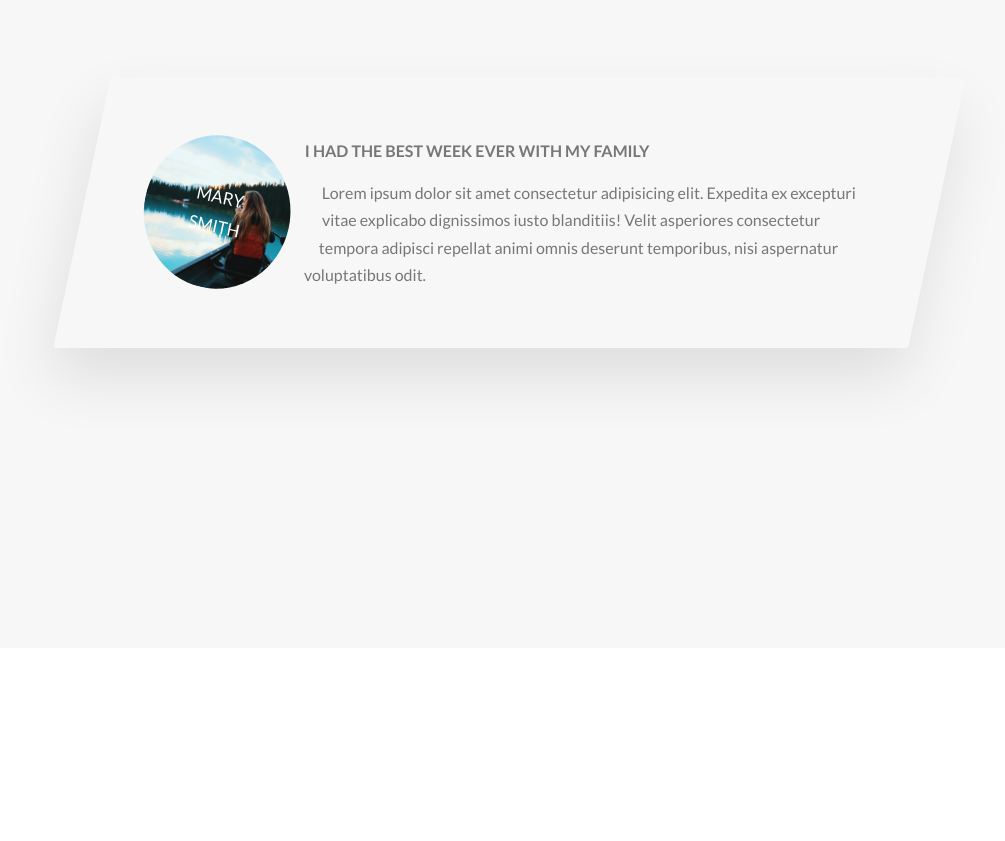
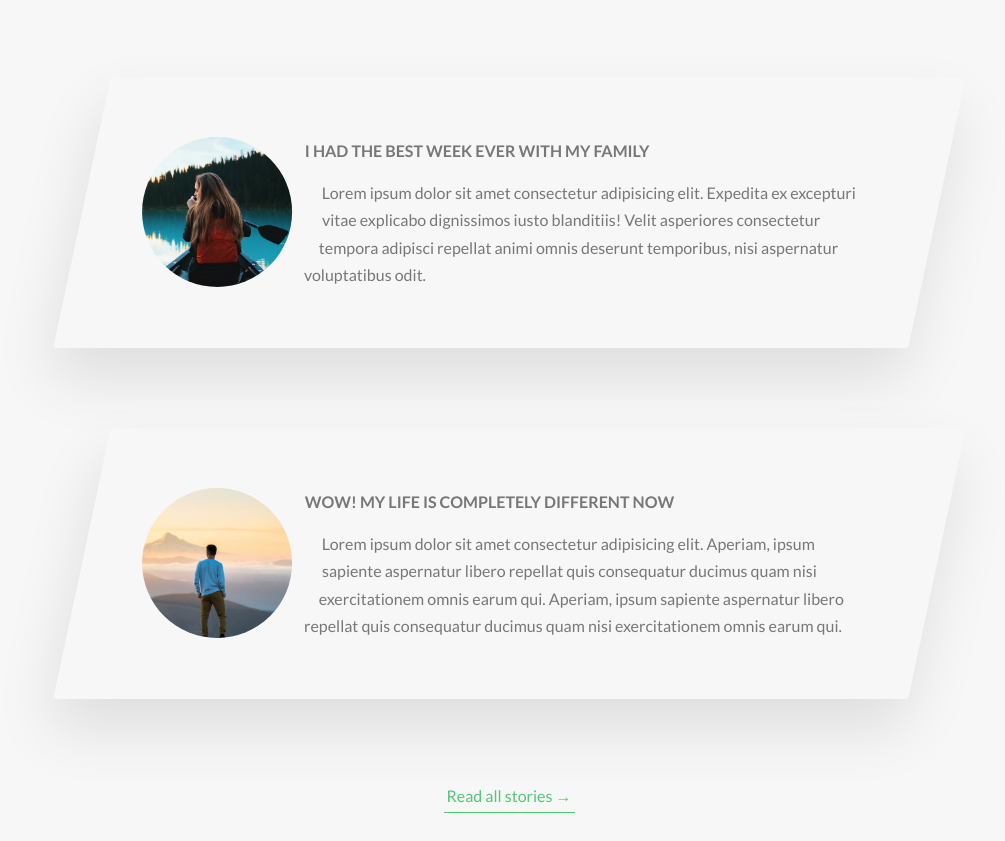
Before and after one commit to Fersanseg/natours-2021, a website: page index.html in a window 1280 px wide. Shown: the part 3344-4185 px from the top of the page, without its empty margins (131-1136 px from the left). Before the commit the page ends 4022 px from the top, so only its background shows below. Drawn offline with Linux system fonts and the light colour scheme.

Commit message:
stories section

```diff
--- a/index.html
+++ b/index.html
@@ -253,6 +253,26 @@
                         </div>
                     </div>
                 </div>
+                <div class="row">
+                    <div class="story">
+                        <figure class="story__shape">
+                            <img src="img/nat-9.jpg" alt="Person on a tour" class="story__img">
+                            <figcaption class="story__caption">Jack Wilson</figcaption>
+                        </figure>
+                        <div class="story__text">
+                            <h3 class="heading-tertiary u-margin-bottom-small">WOW! My life is completely different now</h3>
+                            <p>
+                                Lorem ipsum dolor sit amet consectetur adipisicing elit. Aperiam, ipsum sapiente aspernatur libero repellat quis consequatur
+                                ducimus quam nisi exercitationem omnis earum qui. Aperiam, ipsum sapiente aspernatur libero
+                                repellat quis consequatur ducimus quam nisi exercitationem omnis earum qui.
+                            </p>
+                        </div>
+                    </div>
+                </div>
+                <div class="u-center-text u-margin-top-huge">
+                    <a href="#" class="btn-text">Read all stories &rarr;</a>
+                </div>
+
             </section>
 
 
--- a/sass/components/_story.scss
+++ b/sass/components/_story.scss
@@ -15,13 +15,20 @@
         float: left;
         shape-outside: circle(50% at 50% 50%);
         clip-path: circle(50% at 50% 50%);
-        transform: translateX(-3rem) skewY(12deg);
+        transform: translateX(-3rem) skewX(12deg);
 
     }
     &__img {
         height: 100%;
+        transform: translateX(-4rem) scale(1.4);
+        transition: all 0.5s;
+    }
 
+    &:hover &__img {
+        transform: translateX(-4rem) scale(1);
+        filter: blur(3px) brightness(80%);
     }
+
     &__text {
         transform: skewX(12deg);
     }
@@ -30,12 +37,19 @@
         position: absolute;
         top: 50%;
         left: 50%;
-        transform: translate(-50%, -50%);
+        transform: translate(-50%, 20%);
         color: $color-white;
         text-transform: uppercase;
         font-size: 1.7rem;
         text-align: center;
-    }
+        transition: all 0.5s;
+        opacity: 0;
+        }
+
+        &:hover &__caption {
+            opacity: 1;
+            transform: translate(-50%, -50%);
+        }
 
 
 }
```
Also changed, not shown: css/style.css.
